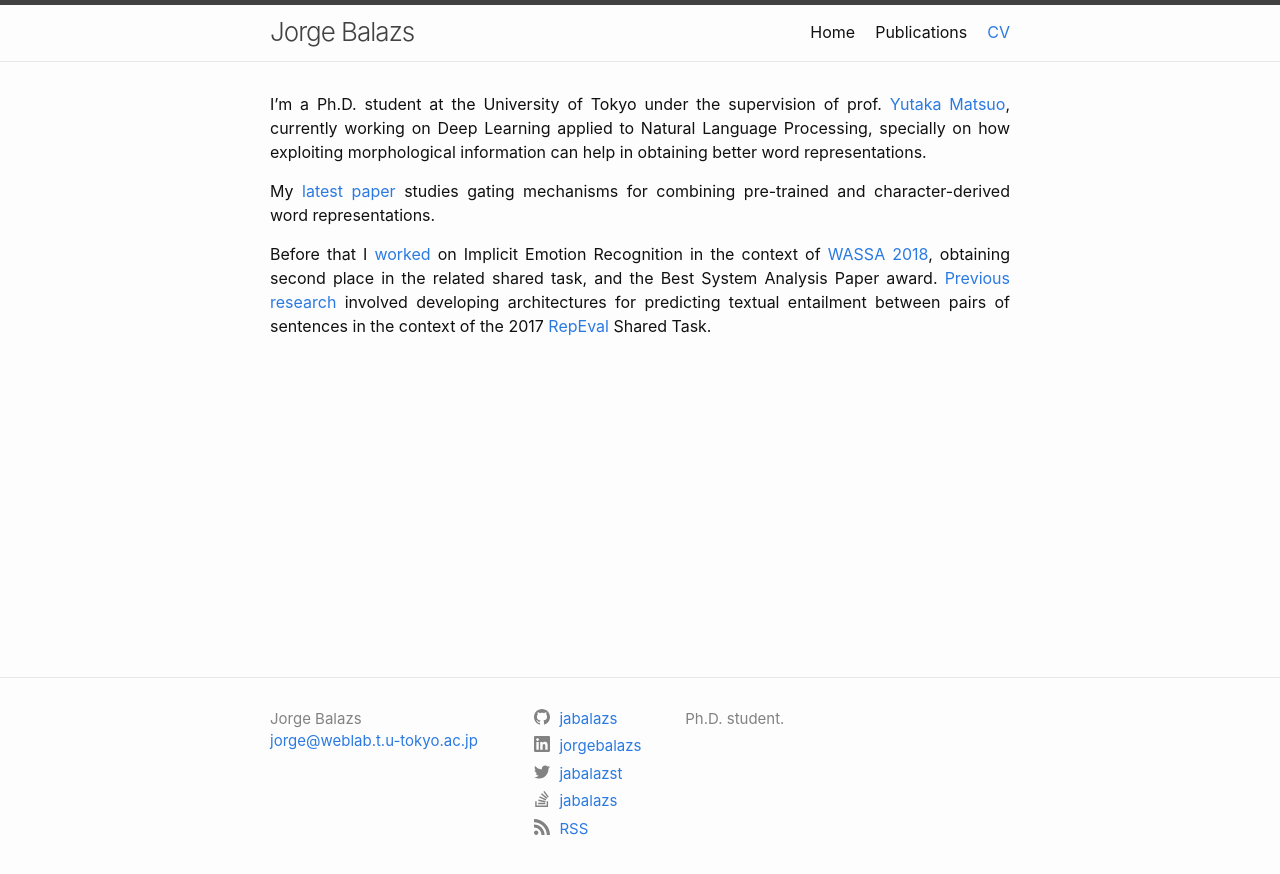
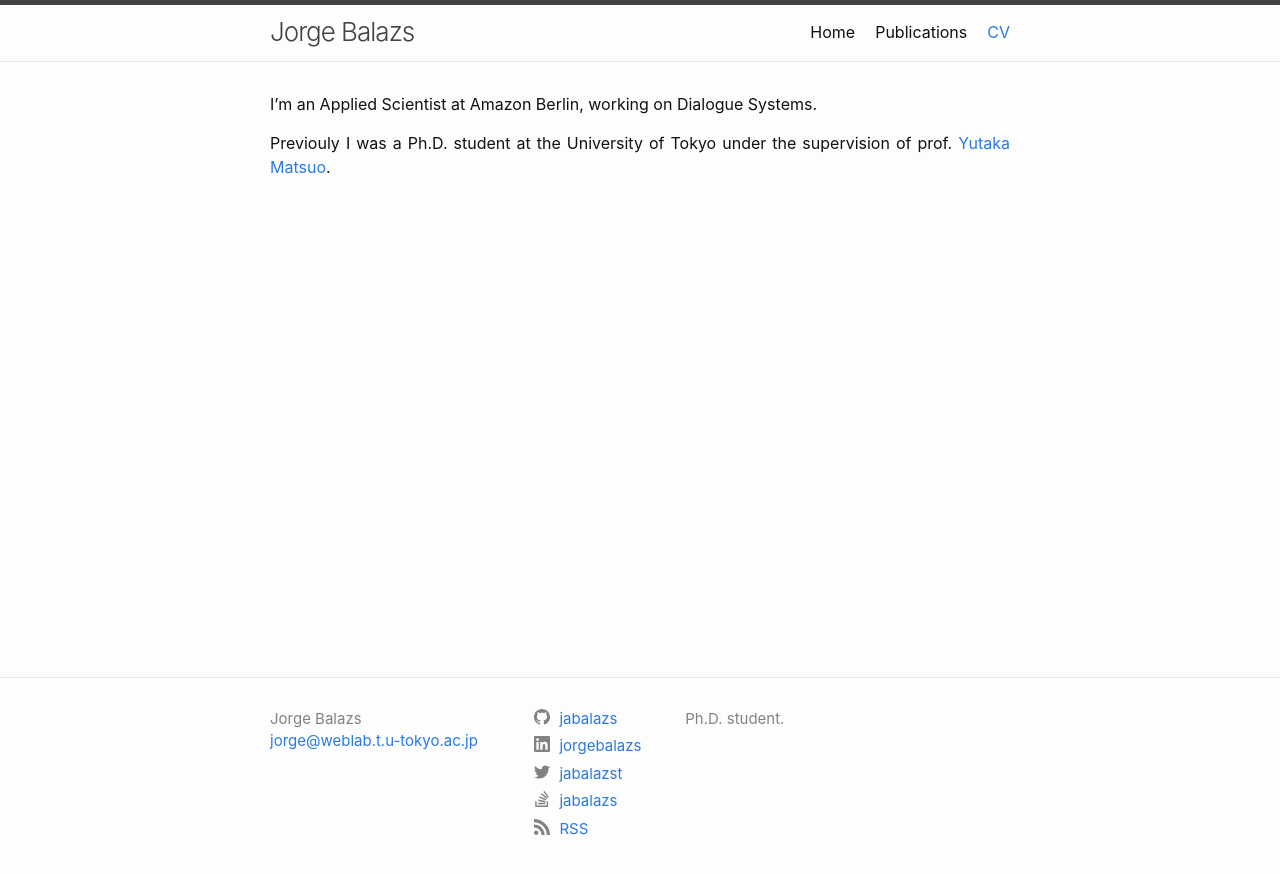
Before and after one commit to jabalazs/jabalazs.github.io, a Jekyll site: the page built from index.md, in a window 1280 px wide. Shown: the top 874 px of the page. Built offline with Jekyll 4.4.1, drawn with Linux system fonts in a browser that asks for light colours.

Commit message:
Update cv and frontpage

```diff
--- a/index.md
+++ b/index.md
@@ -3,18 +3,7 @@
 layout: home
 ---
 
-I'm a Ph.D. student at the University of Tokyo under the supervision of prof.
-[Yutaka Matsuo](http://ymatsuo.com/), currently working on Deep Learning applied
-to Natural Language Processing, specially on how exploiting morphological
-information can help in obtaining better word representations.
+I'm an Applied Scientist at Amazon Berlin, working on Dialogue Systems.
 
-My [latest paper](https://www.aclweb.org/anthology/N19-3016/) studies gating
-mechanisms for combining pre-trained and character-derived word representations.
-
-Before that I [worked](https://www.aclweb.org/anthology/W18-6208/) on Implicit
-Emotion Recognition in the context of [WASSA
-2018](http://implicitemotions.wassa2018.com/), obtaining second place in the
-related shared task, and the Best System Analysis Paper award. [Previous
-research](https://aclweb.org/anthology/W17-5310/) involved developing
-architectures for predicting textual entailment between pairs of sentences in
-the context of the 2017 [RepEval](https://repeval2017.github.io) Shared Task.
+Previouly I was a Ph.D. student at the University of Tokyo under the supervision
+of prof. [Yutaka Matsuo](http://ymatsuo.com/).
```
Also changed, not shown: 2 other files.
